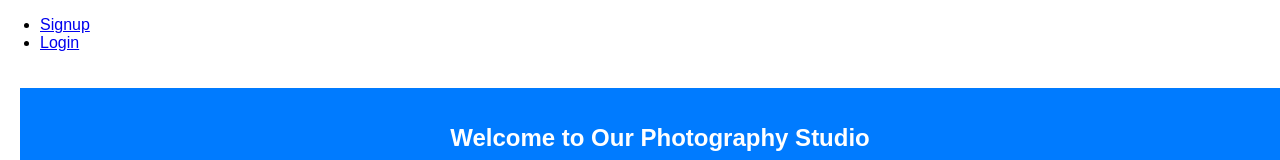
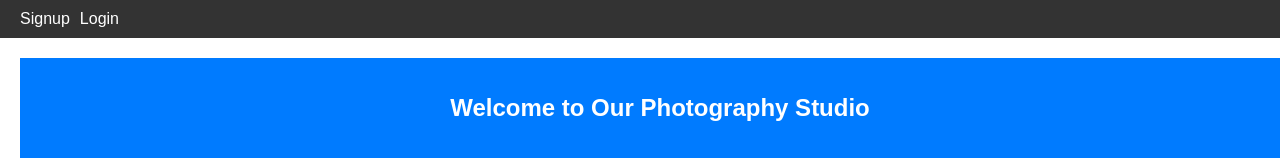
Before and after one commit to ayay2002/4EverMemories, a React (Vite) app in the folder client/: page / in a window 1280 px wide. Shown: the top 160 px of the page. Built offline with nearby package versions, Linux system fonts and the light colour scheme.

Commit message:
update to navbar css

```diff
--- a/client/src/index.css
+++ b/client/src/index.css
@@ -26,39 +26,41 @@ body {
 
 /* Navbar.jsx CSS */
 
-.navBar {
-  width: 100%;
-  justify-content: right;
-  position: relative;
-  top: 20px;
-  right: 20px;
-  display: flex;
-  font-size: large;
-  font-weight: bold;
+
+/* Global styles */
+body {
+  font-family: Arial, sans-serif;
 }
 
-.navBar a {
-  color: #000;
-  text-decoration: none;
-  margin-left: 20px;
-  transition: color 0.3s ease;
+/* Navigation styles */
+nav {
+  background-color: #333;
+  color: #fff;
+  padding: 10px 20px;
 }
 
-.navBar a:hover {
-  color: #007bff;
+nav ul {
+  list-style-type: none;
+  margin: 0;
+  padding: 0;
 }
 
-.navBar a::after {
-  content: '';
-  display: block;
-  width: 0;
-  height: 2px;
-  background-color: #007bff;
-  transition: width 0.3s ease;
+nav ul li {
+  display: inline-block;
+  margin-right: 10px;
 }
 
-.navBar a:hover::after {
-  width: 100%;
+nav ul li:last-child {
+  margin-right: 0;
+}
+
+nav ul li a {
+  color: #fff;
+  text-decoration: none;
+}
+
+nav ul li a:hover {
+  text-decoration: underline;
 }
 
 
```
